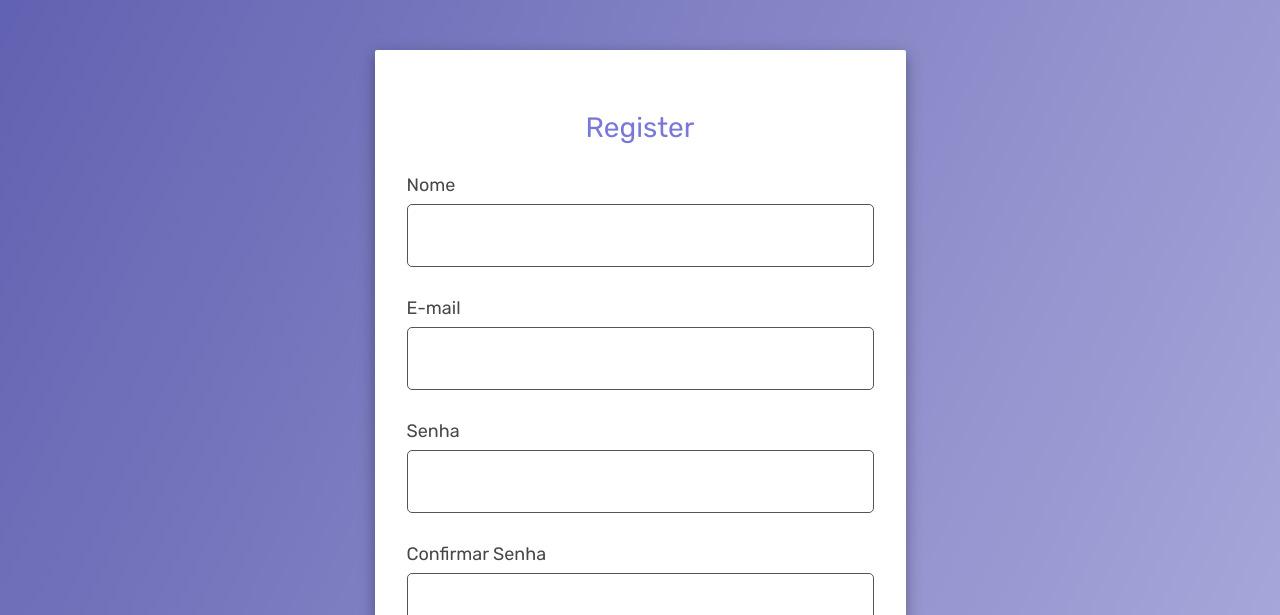
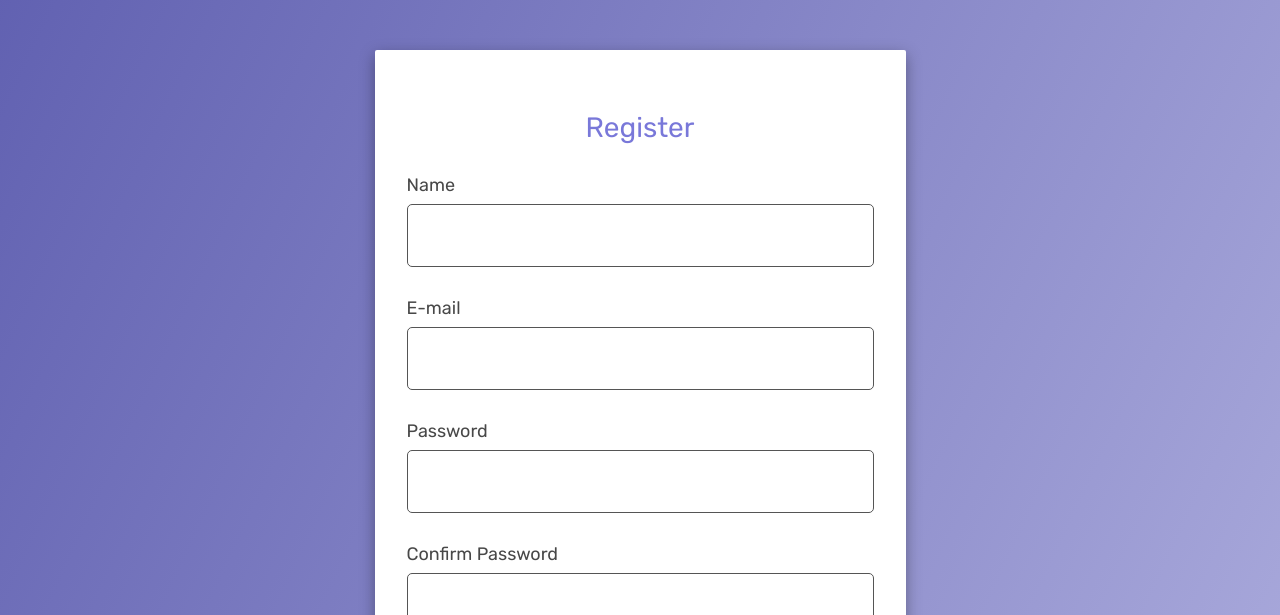
Before and after one commit to devRafaCoelho/register-login-logout, a React (Vite) app in the folder frontend/: page /cadastro in a window 1280 px wide. Shown: the top 615 px of the page. Built offline with nearby package versions, Linux system fonts and the light colour scheme.

Commit message:
translate code by english

```diff
--- a/frontend/src/pages/Register/index.jsx
+++ b/frontend/src/pages/Register/index.jsx
@@ -10,10 +10,10 @@ import api from '../../services/api';
 
 export default function RegisterPage() {
     const schema = yup.object().shape({
-        nome: yup.string().required("Por favor, digite seu nome!"),
-        email: yup.string().email().required("Por favor, digite seu email!"),
-        senha: yup.string().min(4).max(10).required("Por favor, digite sua senha"),
-        confirmarSenha: yup.string().oneOf([yup.ref('senha'), null]).required("Por favor, digite sua senha")
+        name: yup.string().required("Name is required"),
+        email: yup.string().email().required("Email is required!"),
+        password: yup.string().min(4).max(10).required("Password is required!"),
+        confirmPassword: yup.string().oneOf([yup.ref('password'), null]).required("Password is required!")
     });
 
     const { register, handleSubmit, formState: { errors } } = useForm({
@@ -24,10 +24,10 @@ export default function RegisterPage() {
 
     async function onSubmit(data) {
         try {
-            const response = await api.post('/cadastro', {
-                nome: data.nome,
+            const response = await api.post('/register', {
+                name: data.name,
                 email: data.email,
-                senha: data.senha
+                password: data.password
             })
             console.log(response.data);
 
@@ -42,13 +42,12 @@ export default function RegisterPage() {
             <h1>Register</h1>
 
             <InputContainer>
-                <label htmlFor="nome">Nome</label>
+                <label htmlFor="name">Name</label>
                 <input
-                    name="nome"
-                    content="Nome"
+                    name="name"
                     type="text"
-                    placeholder={errors.nome?.message}
-                    {...register("nome")}
+                    placeholder={errors.name?.message}
+                    {...register("name")}
                 />
             </InputContainer>
 
@@ -56,7 +55,6 @@ export default function RegisterPage() {
                 <label htmlFor="email">E-mail</label>
                 <input
                     name="email"
-                    content="E-mail"
                     type="email"
                     placeholder={errors.email?.message}
                     {...register("email")}
@@ -64,24 +62,22 @@ export default function RegisterPage() {
             </InputContainer>
 
             <InputContainer>
-                <label htmlFor="senha">Senha</label>
+                <label htmlFor="password">Password</label>
                 <input
-                    name="senha"
-                    content="Senha"
+                    name="password"
                     type="password"
-                    placeholder={errors.senha?.message}
-                    {...register("senha")}
+                    placeholder={errors.password?.message}
+                    {...register("password")}
                 />
             </InputContainer>
 
             <InputContainer>
-                <label htmlFor="confirmarSenha">Confirmar Senha</label>
+                <label htmlFor="confirmPassword">Confirm Password</label>
                 <input
-                    name="confirmarSenha"
-                    content="Confirmação de Senha"
+                    name="confirmPassword"
                     type="password"
-                    placeholder={errors.confirmarSenha?.message}
-                    {...register("confirmarSenha")}
+                    placeholder={errors.confirmPassword?.message}
+                    {...register("confirmPassword")}
                 />
             </InputContainer>
 
```
